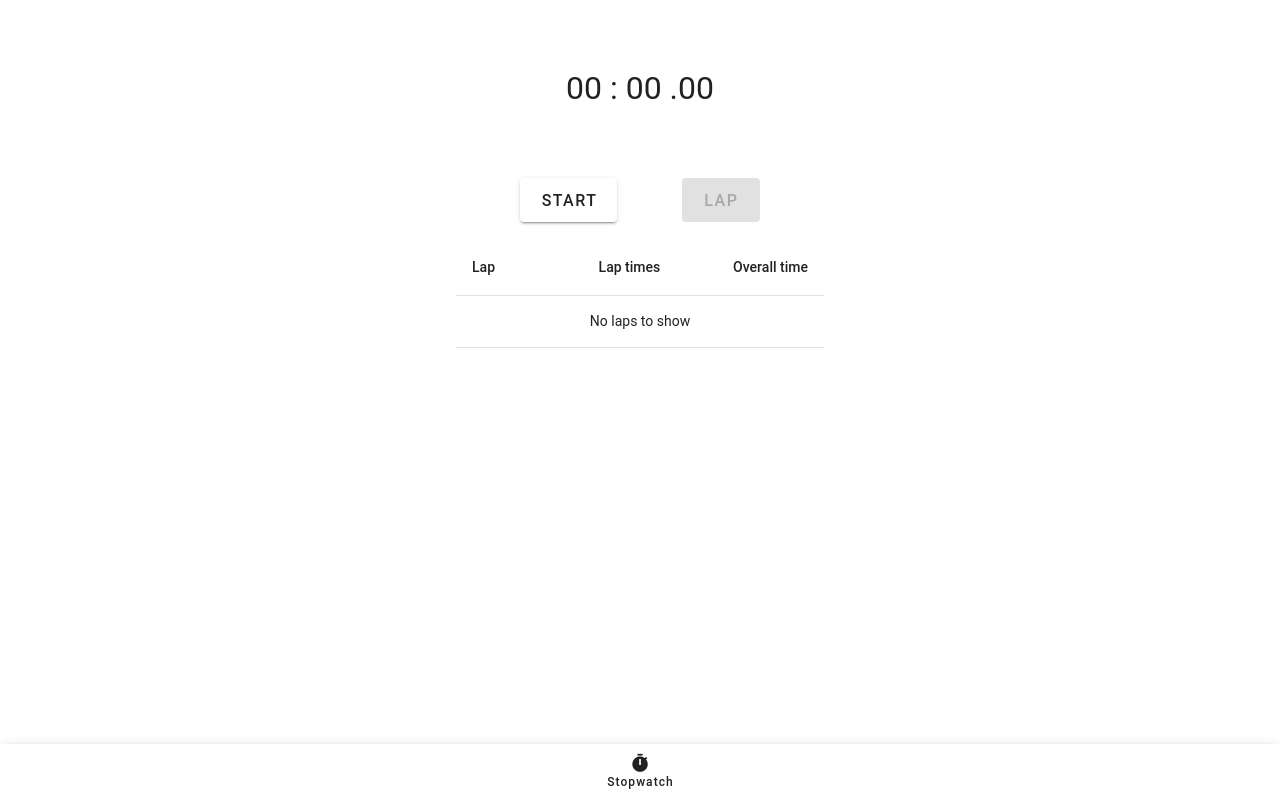
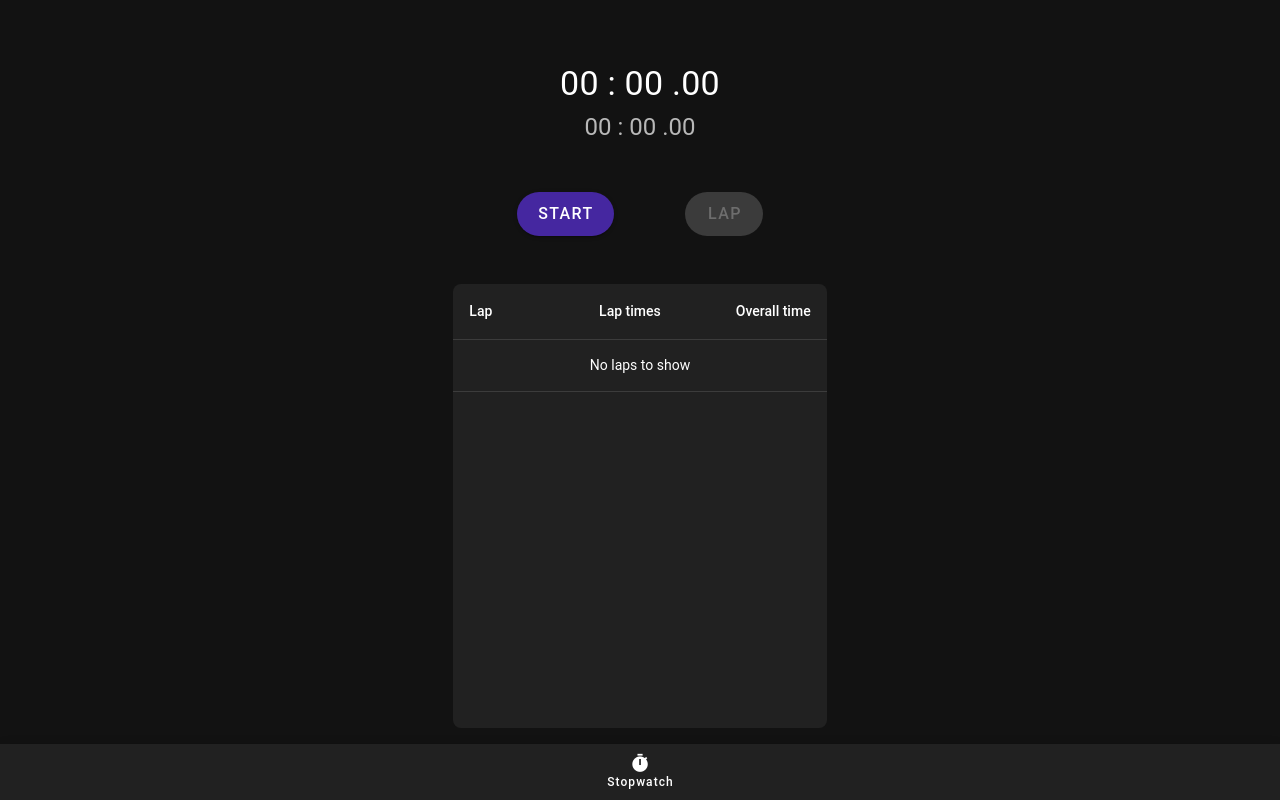
Before and after one commit to kadir-y/clock, a Vue app: page /stopwatch in a window 1280 px wide. Built offline with nearby package versions, Linux system fonts and the light colour scheme.

Commit message:
Appearance improvement

```diff
--- a/src/App.vue
+++ b/src/App.vue
@@ -1,5 +1,5 @@
 <template>
-  <v-app>
+  <v-app theme="dark">
     <v-main>
       <router-view />
       <v-bottom-navigation>
--- a/src/pages/stopwatch.vue
+++ b/src/pages/stopwatch.vue
@@ -1,26 +1,44 @@
 <template>
-  <div class="stopwatch">
-    <div class="overallTime">{{ displayOverallTime }}</div>
-    <div class="lapTime">{{ laps.length > 1 ? displayLapTime : '' }}</div>
-    <div class="buttons">
-      <template v-if="!stopped">
-        <v-btn v-if="!running" size="large" @click="startHandler">Start</v-btn>
-        <v-btn v-if="running" size="large" @click="stopHandler">Stop</v-btn>
+  <v-container class="text-center">
+    <v-row justify="center">
+        <v-col sm="11" md="6" lg="4" xlg="3">
+          <div class="py-12">
+            <div class="text-h4 pb-2">{{ displayOverallTime }}</div>
+            <div class="text-medium-emphasis text-h5">{{ laps.length > 1 ? displayLapTime : '00 : 00 .00' }}</div>
+          </div>
+          <div class="d-flex justify-space-evenly pb-12">
+            <template v-if="!stopped && !running">
+              <v-btn class="me-2 rounded-pill" size="large" @click="startHandler" color="deep-purple-darken-3">Start</v-btn>
+              <v-btn class="rounded-pill" size="large"  disabled>Lap</v-btn>
             </template>
-      <v-btn v-else size="large" @click="resumeHandler">Resume</v-btn>
 
-      <v-btn v-if="!stopped" size="large" @click="lapHandler" :disabled="!running">Lap</v-btn>
-      <v-btn v-if="stopped" size="large" @click="resetHandler">Reset</v-btn>
+            <template v-if="!stopped && running">
+              <v-btn class="rounded-pill" size="large" color="red-accent-4" @click="stopHandler">Stop</v-btn>
+              <v-btn class="rounded-pill" size="large" @click="lapHandler">Lap</v-btn>
+            </template>
+
+            <template v-if="stopped">
+              <v-btn class="rounded-pill" size="large" @click="resumeHandler" color="blue-grey-darken-1">Resume</v-btn>
+              <v-btn class="rounded-pill" size="large" @click="resetHandler" variant="outlined" color="red-darken-4">Reset</v-btn>
+            </template>
           </div>
-
+          <div>
             <v-data-table-virtual
               :headers="table.headers"
               :items="displayLaps"
               no-data-text="No laps to show"
-      height="22rem"
+              :style="{
+                height: 'calc(100vh - 20.25rem - 2rem)',
+                minHeight: '15rem',
+                maxHeight: '30rem'
+              }"
               item-value="index"
+              class="rounded-lg"
             ></v-data-table-virtual>
           </div>
+        </v-col>
+    </v-row>
+  </v-container>
 </template>
 
 <script>
@@ -157,7 +175,7 @@ export default {
         return {
           lapTime: this.fitToTime(lap.lapTime),
           overallTime: this.fitToTime(lap.overallTime),
-          index: lap.index
+          index: lap.index,
         }
       })
       .reverse()
@@ -172,34 +190,4 @@ export default {
 </script>
 
 <style lang="scss">
-  .stopwatch {
-    max-width: 25rem;
-    margin-top: 3rem;
-    margin-left: auto;
-    margin-right: auto;
-    display: flex;
-    justify-content: center;
-    flex-direction: column;
-    padding: 1rem;
-  }
-  .buttons {
-    width: 100%;
-    height: 5rem;
-    display: flex;
-    justify-content: space-evenly;
-    align-items: center;
-  }
-  .overallTime {
-    text-align: center;
-    width: 100%;
-    font-size: 2rem;
-  }
-  .lapTime {
-    height: 3rem;
-    line-height: 1.25rem;
-    padding-bottom: 1.75rem;
-    font-size: 1.25rem;
-    width: 100%;
-    text-align: center;
-  }
 </style>
```
Lines whose indentation alone changed are shown as unchanged.
